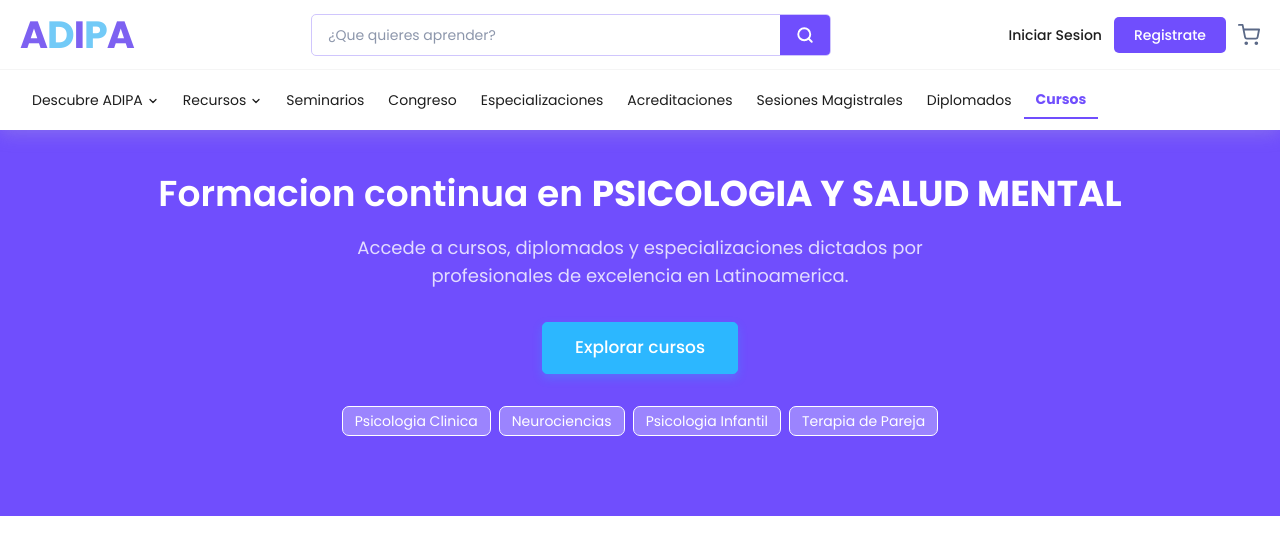
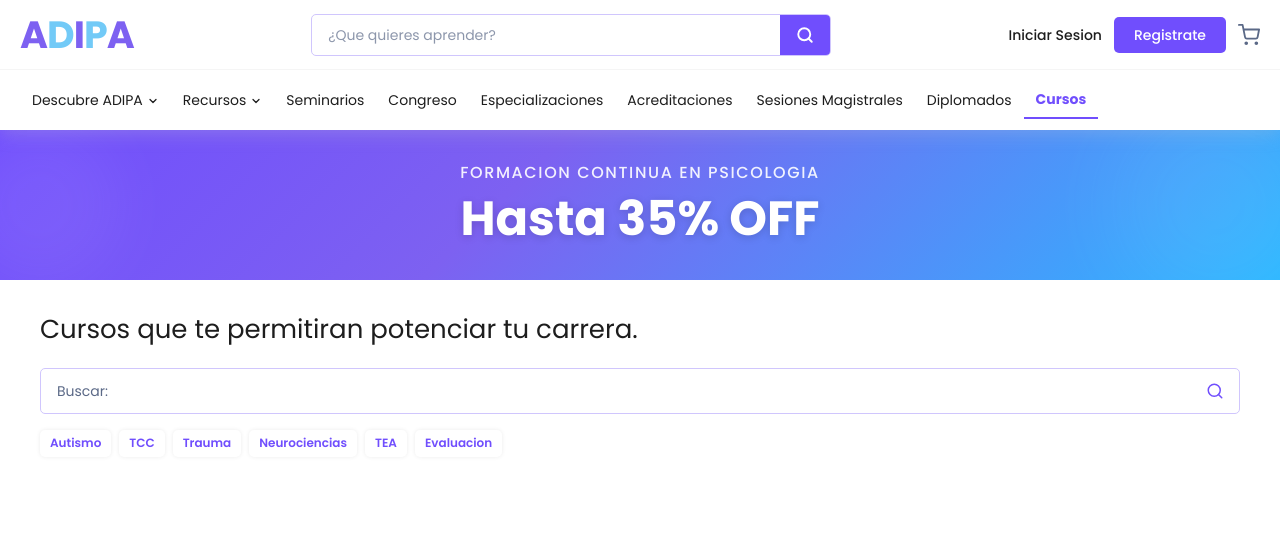
Before and after one commit to yhonaMC/adipa-landing-project, a Next.js app in the folder version-a/: page / in a window 1280 px wide. Shown: the top 539 px of the page. Built offline with nearby package versions, Linux system fonts and the light colour scheme.

Commit message:
feat(version-a): redesign Hero with promotional banner and functional search

```diff
--- a/version-a/src/components/Hero/Hero.tsx
+++ b/version-a/src/components/Hero/Hero.tsx
@@ -1,43 +1,134 @@
+"use client";
+
 import type { HeroProps } from "./Hero.types";
 
-const suggestionPills = [
-  "Psicologia Clinica",
+const suggestionChips = [
+  "Autismo",
+  "TCC",
+  "Trauma",
   "Neurociencias",
-  "Psicologia Infantil",
-  "Terapia de Pareja",
+  "TEA",
+  "Evaluacion",
 ];
 
-export default function Hero({ className = "" }: HeroProps) {
+export default function Hero({
+  onSearch,
+  searchValue,
+  className = "",
+}: HeroProps) {
+  function handleChipClick(chip: string) {
+    onSearch(chip);
+  }
+
+  function handleInputChange(e: React.ChangeEvent<HTMLInputElement>) {
+    onSearch(e.target.value);
+  }
+
   return (
-    <section
-      className={`bg-adipa-purple pt-[110px] desktop:pt-[170px] pb-16 desktop:pb-20 ${className}`}
-    >
-      <div className="max-w-container mx-auto px-5 tablet:px-10 text-center">
-        <h1 className="text-white text-2xl tablet:text-4xl desktop:text-[36px] leading-tight desktop:leading-[48px] font-semibold mb-4">
-          Formacion continua en{" "}
-          <span className="font-bold uppercase">Psicologia y Salud Mental</span>
-        </h1>
-        <p className="text-white/80 text-base tablet:text-lg max-w-2xl mx-auto mb-8">
-          Accede a cursos, diplomados y especializaciones dictados por
-          profesionales de excelencia en Latinoamerica.
-        </p>
-        <a
-          href="#cursos"
-          className="inline-block bg-adipa-cyan text-white text-[17px] font-medium px-8 py-3 rounded-[5px] border border-adipa-cyan hover:brightness-110 transition-all duration-200 shadow-[0_4px_10px_rgba(44,183,255,.3)]"
-        >
-          Explorar cursos
-        </a>
-        <div className="flex flex-wrap justify-center gap-2 mt-8">
-          {suggestionPills.map((pill) => (
-            <span
-              key={pill}
-              className="px-3 py-1 rounded-[7px] text-white text-sm bg-white/30 border border-white cursor-pointer hover:bg-white/50 transition-colors duration-200"
-            >
-              {pill}
-            </span>
-          ))}
+    <div className={`pt-[70px] tablet:pt-[130px] ${className}`}>
+      {/* Promotional Banner */}
+      <div
+        className="w-full relative overflow-hidden flex items-center justify-center"
+        style={{
+          background:
+            "linear-gradient(135deg, #704EFD 0%, #7D61F1 40%, #2CB7FF 100%)",
+          height: "150px",
+        }}
+      >
+        {/* Decorative blurred circle left */}
+        <div
+          className="absolute -left-10 top-1/2 -translate-y-1/2 w-40 h-40 rounded-full opacity-20"
+          style={{ background: "rgba(255,255,255,0.3)", filter: "blur(30px)" }}
+        />
+        {/* Decorative blurred circle right */}
+        <div
+          className="absolute -right-10 top-1/2 -translate-y-1/2 w-52 h-52 rounded-full opacity-20"
+          style={{ background: "rgba(255,255,255,0.3)", filter: "blur(40px)" }}
+        />
+
+        <div className="relative z-10 text-center px-5">
+          <p className="text-white/90 text-sm tablet:text-base font-medium uppercase tracking-widest mb-1">
+            Formacion Continua en Psicologia
+          </p>
+          <p
+            className="text-white font-bold text-3xl tablet:text-4xl desktop:text-5xl leading-tight"
+            style={{ textShadow: "0 2px 8px rgba(0,0,0,0.15)" }}
+          >
+            Hasta 35% OFF
+          </p>
         </div>
       </div>
-    </section>
+
+      {/* Search Section */}
+      <div className="bg-white px-5 tablet:px-10 py-6 tablet:py-8">
+        <div className="max-w-container mx-auto">
+          {/* Heading */}
+          <h1
+            className="text-xl tablet:text-2xl desktop:text-[26px] leading-snug mb-5"
+            style={{ color: "#1d1d1d", fontWeight: 400 }}
+          >
+            Cursos que te permitiran potenciar tu carrera.
+          </h1>
+
+          {/* Search Input */}
+          <div className="relative w-full mb-4">
+            <input
+              type="text"
+              value={searchValue}
+              onChange={handleInputChange}
+              placeholder="Buscar:"
+              className="w-full bg-white text-sm text-adipa-text-primary placeholder-adipa-text-secondary rounded-[5px] px-4 py-3 pr-12 outline-none focus-visible:outline-none"
+              style={{
+                border: "1px solid #d0c6fd",
+                borderRadius: "5px",
+              }}
+            />
+            {/* Magnifier icon */}
+            <span className="absolute right-4 top-1/2 -translate-y-1/2 pointer-events-none text-adipa-purple">
+              <svg
+                xmlns="http://www.w3.org/2000/svg"
+                width="18"
+                height="18"
+                viewBox="0 0 24 24"
+                fill="none"
+                stroke="currentColor"
+                strokeWidth="2"
+                strokeLinecap="round"
+                strokeLinejoin="round"
+                aria-hidden="true"
+              >
+                <circle cx="11" cy="11" r="8" />
+                <line x1="21" y1="21" x2="16.65" y2="16.65" />
+              </svg>
+            </span>
+          </div>
+
+          {/* Suggestion Chips */}
+          <div className="flex flex-wrap gap-2">
+            {suggestionChips.map((chip) => (
+              <button
+                key={chip}
+                type="button"
+                onClick={() => handleChipClick(chip)}
+                className="transition-transform duration-150 hover:-translate-y-0.5 cursor-pointer"
+                style={{
+                  backgroundColor: "#fff",
+                  padding: "5px 10px",
+                  fontSize: "12px",
+                  color: "#704efd",
+                  fontWeight: 600,
+                  boxShadow: "0 0 4px 0 rgb(0 0 0 / .078)",
+                  borderRadius: "5px",
+                  border: "none",
+                  lineHeight: "1.4",
+                }}
+              >
+                {chip}
+              </button>
+            ))}
+          </div>
+        </div>
+      </div>
+    </div>
   );
 }
--- a/version-a/src/components/Hero/Hero.types.ts
+++ b/version-a/src/components/Hero/Hero.types.ts
@@ -1,3 +1,5 @@
 export interface HeroProps {
+  onSearch: (searchText: string) => void;
+  searchValue: string;
   className?: string;
 }
```
